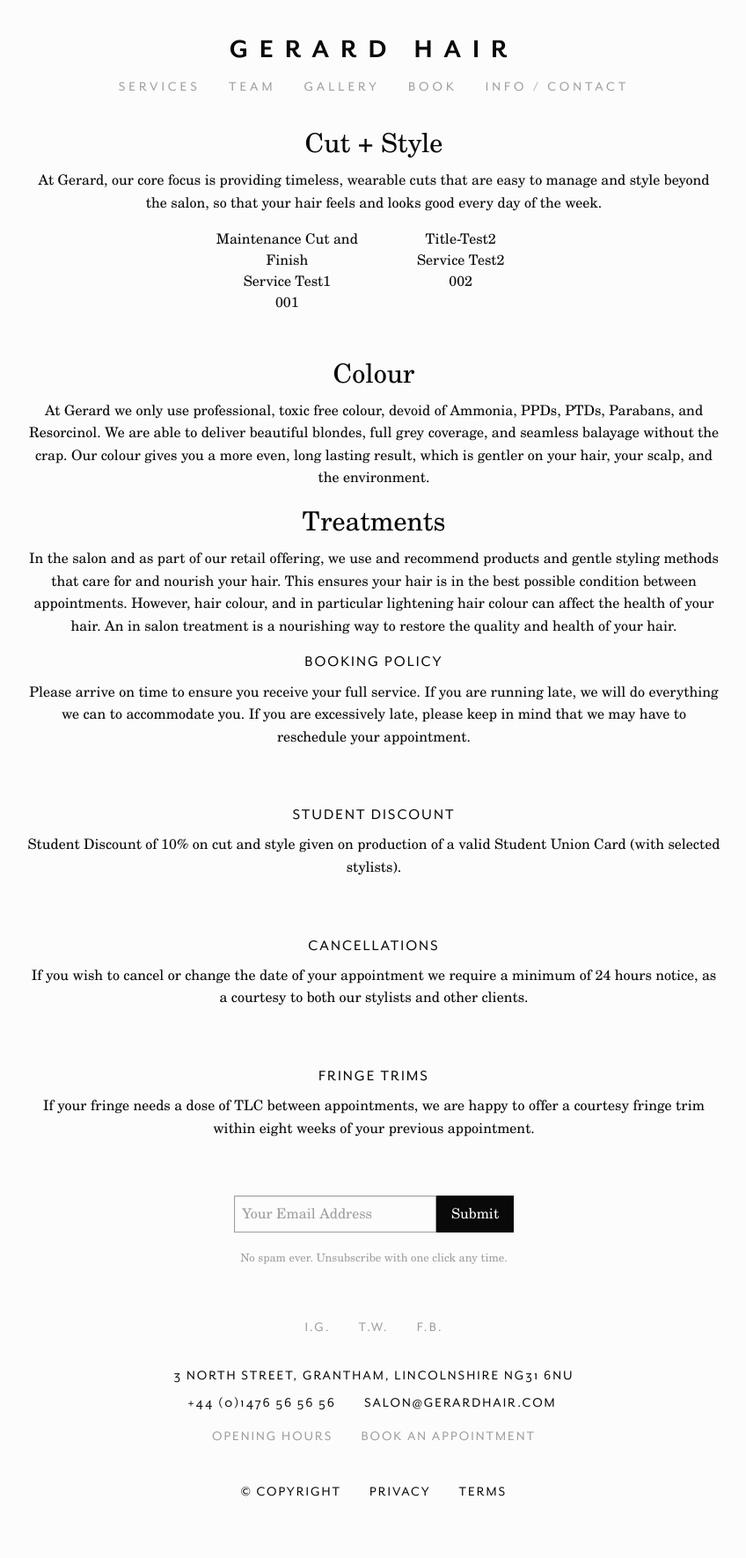
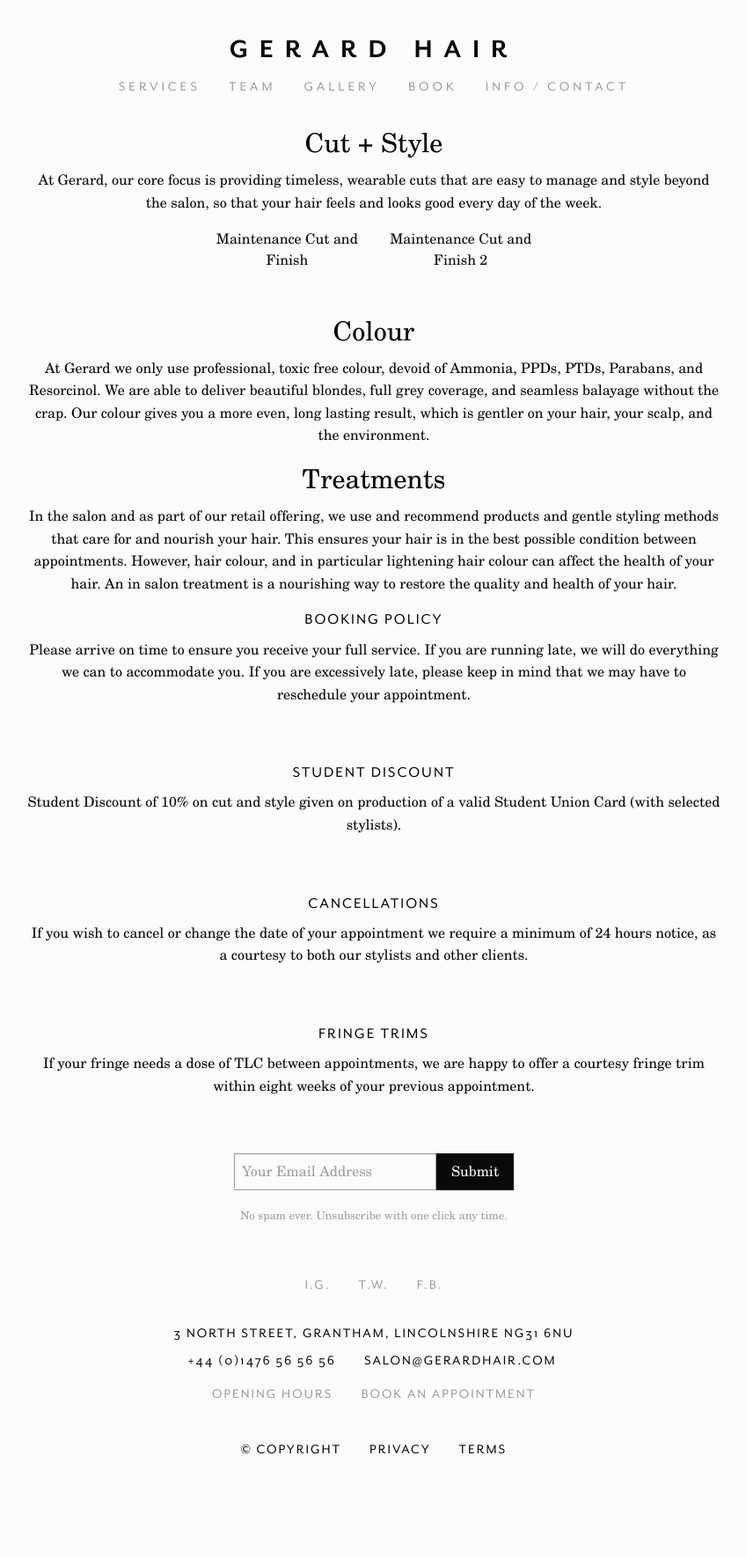
Before and after one commit to garethjohnsdesign/gerardhair.archive, a Jekyll site: the page built from services.md, in a window 1280 px wide. Shown: the whole page at 88% size, without its empty margins (215-1063 px from the left). Built offline with Jekyll 4.4.1, drawn with Linux system fonts in a browser that asks for light colours; after the commit the page ends 1723 px from its top, so only the background shows below that.

Commit message:
Updated Services

```diff
--- a/services.md
+++ b/services.md
@@ -9,11 +9,13 @@
     day of the week.
   services:
   - title: Maintenance Cut and Finish
-    service: Service Test1
-    price: '001'
-  - title: Title-Test2
-    service: Service Test2
-    price: '002'
+    description:
+      title: Pricipal Designer
+      price: 54
+  - title: Maintenance Cut and Finish 2
+    description:
+      title: Pricipal Designer 2
+      price: 452
 - title: Colour
   text: At Gerard we only use professional, toxic free colour, devoid of Ammonia,
     PPDs, PTDs, Parabans, and Resorcinol. We are able to deliver beautiful blondes,
```
